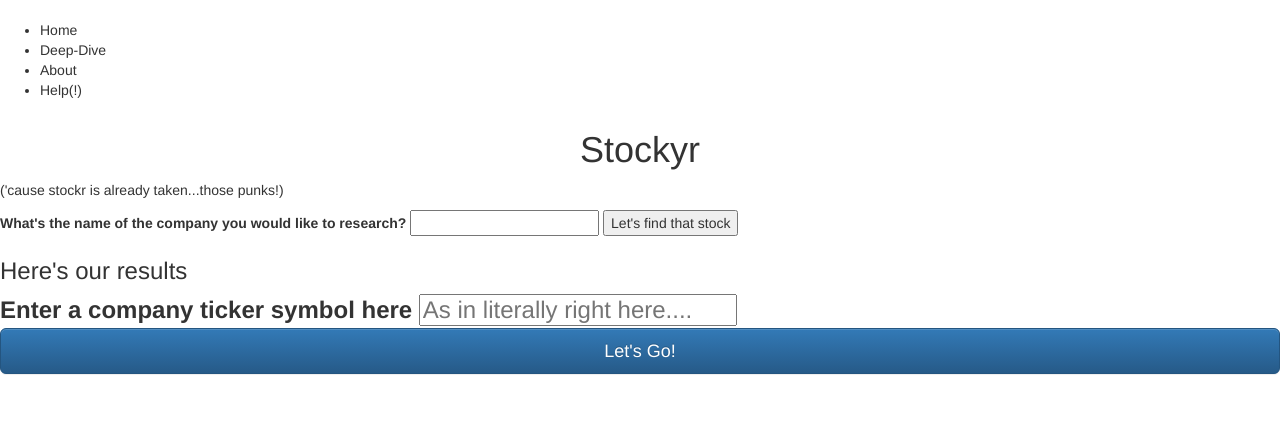
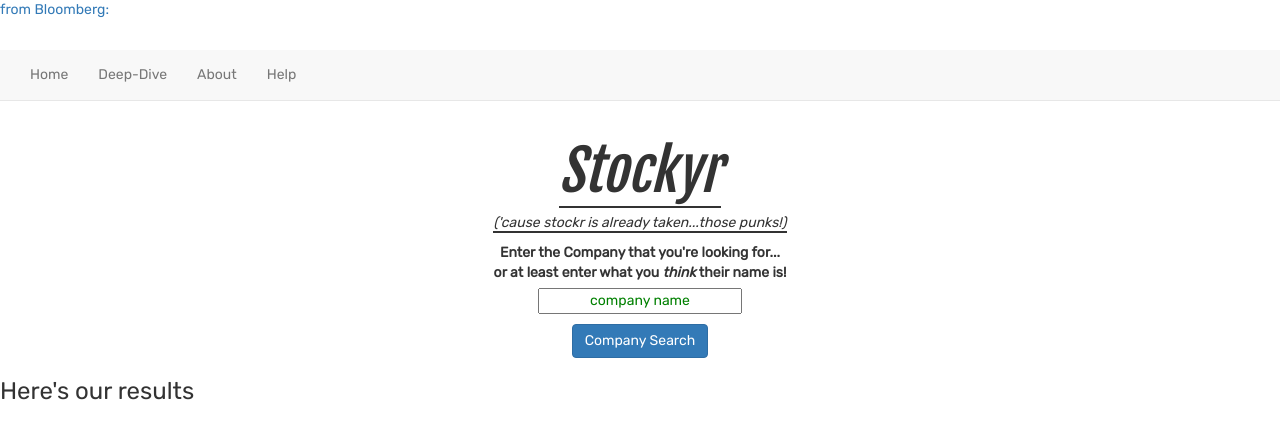
Before and after one commit to torrepaul315/stockyr, a plain HTML site: page index.html in a window 1280 px wide. Drawn offline with nearby package versions, Linux system fonts and the light colour scheme; no server answers.

Commit message:
pre deployment commit

```diff
--- a/functions.js
+++ b/functions.js
@@ -10,6 +10,7 @@ $.ajax({
      $(response["articles"]).each(function(index){
         console.log(index);
         $('marquee').append(response["articles"][index]["description"]+ ' ' + response["articles"][index]["title"]+ '.......')
+        $('marquee').css('color', 'green');
       });
 
       // $('marquee').append(response["articles"][]["description"] + ' ' +
@@ -66,6 +67,10 @@ function findTicker(){
       if (response.length === 0 ) {
         alert('sorry, no results were found')
       }
+
+       else {
+            $('.ticker-list').append("here's what we found:").css('color', 'blue');
+
             $(response).each( function(index){
             //check this with Isaac re this if line below- put in busta rhymes, successful response, empty array!
             // if (response.length === 0 ) {
@@ -80,7 +85,7 @@ function findTicker(){
               console.log(eachResult);
       // thanks tom! make sure you fully understand the logic
     //!!!! another thing to t/s- how to add on hover color change? tried several different ways to no result!
-          $('.ticker-list').append(eachResult).css({color:"darkblue"});
+              $('.ticker-list').append(eachResult).css({color:"green"});
           }
         //   var abbr = $(this).attr("id")
         //   findStock(abbr)
@@ -95,6 +100,14 @@ function findTicker(){
           console.log("aaa")
         });
 
+        $('.result').on('mouseenter', function() {
+          $('.result').css('color', 'orange');
+        })
+
+        $('.result').on('mouseleave', function() {
+          $('.result').css('color', 'green');
+        })
+    }
 
 
     }).fail(function(err){
--- a/index.html
+++ b/index.html
@@ -3,57 +3,108 @@
   <head>
     <meta charset="utf-8">
     <link rel="stylesheet" href="https://maxcdn.bootstrapcdn.com/bootstrap/3.3.7/css/bootstrap.min.css" integrity="sha384-BVYiiSIFeK1dGmJRAkycuHAHRg32OmUcww7on3RYdg4Va+PmSTsz/K68vbdEjh4u" crossorigin="anonymous">
-    <link rel="stylesheet" href="https://maxcdn.bootstrapcdn.com/bootstrap/3.3.7/css/bootstrap-theme.min.css" integrity="sha384-rHyoN1iRsVXV4nD0JutlnGaslCJuC7uwjduW9SVrLvRYooPp2bWYgmgJQIXwl/Sp" crossorigin="anonymous">
+
+    <link href="https://fonts.googleapis.com/css?family=Fjalla+One|Rubik" rel="stylesheet">
+    <link rel="stylesheet" href="stylesheet.css">
+    <link href="https://glyphsearch.com/?query=smiley&copy=htmlentity"</link>
     <title>stockyr -stock info startup</title>
   </head>
 
 <!-- Nav Bar -->
 
   <body>
-    <nav>
-      <marquee class="scrolling-article"></marquee>
-        <ul>
-          <li>Home</li>
-          <li>Deep-Dive</li>
-          <li>About</li>
-          <li>Help(!)</li>
-        </ul>
-    </nav>
+    <!--another stetch idea: insert bloomberg logo along left top corner in front of marquee news-->
+
+    <a>from Bloomberg:</a><marquee class="scrolling-article"></marquee>
+
+
+
+
+
+
+
+      <nav class="navbar navbar-default navbar-static-top">
+        <div class="container-fluid">
+          <div class="navbar-header">
+            <div class="navbar-right navbar-collapse collapse">
+              <ul class="nav navbar-nav navbar-left">
+                <li><a>Home</a></li>
+                <li><a>Deep-Dive</a></li>
+                <li><a>About</a></li>
+                <li><a>Help</a></li>
+              </ul>
+            </div>
+          </div>
+        </div>
+      </nav>
 
 <!-- Header/title -->
 <!-- find a really cool/slick font that is fitting for Stockyr!-->
   <header>
     <div class="row">
       <div class="col-md-3"></div>
-      <div class="col-md-6 text-center">
-      <h1>Stockyr</h1>
-      </div>
+        <div class="col-md-6 text-center">
+          <h1><i class = "title-underline">Stockyr</i></h1>
+        </div>
       <div class="col-md-3"></div>
     </div>
-
-      <p>('cause stockr is already taken...those punks!)</p>
+    <div class="row">
+      <div class="col-md-3"></div>
+        <div class="col-md-6 text-center">
+          <p><i class = "title-underline">('cause stockr is already taken...those punks!)</i></p>
+        </div>
+      <div class="col-md-3"></div>
+  </div>
   </header>
 
   <body>
-    <form class="tickerfinder">
-      <label for="what company">What's the name of the company you would like to research?</label>
-      <input type="text" name="find a ticker">
-      <button class="lookupButton">Let's find that stock</button>
+    <div class="row">
+      <div class="col-md-3"></div>
+        <div class="col-md-6 text-center">
+          <form class="tickerfinder">
+            <label for="what company">Enter the Company that you're looking for...<br>or at least enter what you <i>think</i> their name is!
+            </label>
+        </div>
+      <div class="col-md-3"></div>
+    </div>
+    <div class="row">
+      <div class="col-md-3"></div>
+        <div class="col-md-6 text-center">
+          <input type="text" name="find a ticker" placeholder="company name"><b>
+        </div>
+        <div class="col-md-3"></div>
+    </div>
+    <div class="row">
+      <div class="col-md-3"></div>
+        <div class="col-md-6 text-center company-search">
+          <button class="lookupButton btn btn-primary" button type="button" >Company Search</button>
+        </div>
+      <div class="col-md-3"></div>
+    </div>
     </form>
-<!--it would be cool to get this 'ticker list' to render dynamically!-->
+<!--so1- let's get rid of the here's our
+  2 hav the results list render on the left side
+  a. separate out company name and ticker symbol into separate columns!
+
+  3 have the stock info render to the right
+
+  stretch goal:
+  after the stock info renders to the right, have an additional click feature that appears to have the stock chart feature render to the right, overwriting result list on the left side!
+
+-->
     <h3>Here's our results
     <ul class="list-unstyled ticker-list">
     </ul>
 
 
 
-    <form class="stockInput">
+    <!-- <form class="stockInput">
       <label for="company-name">Enter a company ticker symbol here</label>
       <input type="text" id="exact ticker" name="company-to-research" placeholder="As in literally right here....">
 
 
       <button class="btn btn-primary btn-lg btn-block stock-button">Let's Go! </button>
-    </form>
+    </form> -->
 
     <form>
       <h2>
--- a/stylesheet.css
+++ b/stylesheet.css
@@ -1,4 +1,63 @@
 
+
+body {
+  font-family: 'Rubik', sans-serif;
+
+}
+
+h1 {
+  font-family: 'Fjalla One', sans-serif;
+  font-size: 56px;
+}
+
+/* news ticker */
+.scrolling-article {
+  background-color: white;
+  display: flex;
+  align-items: center;
+  height: 30px;
+
+}
+
+input::-webkit-input-placeholder {
+    color: green;
+    text-align: center;
+}
+
+.title-underline {
+  border-bottom: 2px solid;
+}
+.company-search {
+  margin-top: 10px;
+}
+
+}
+
+/*Navbar*/
+/*.container {
+    background-color: #ddefff;
+    padding-right: 0px;
+    padding-left: 0px;
+    margin-right: 0px;
+    margin-left: 0px;
+    width: auto;
+    display: flex;
+    justify-content: flex-end;
+
+}*/
+
+
+
+
+
+.result : hover {
+  color: 'orange';
+}
+/*
+3- you could do a button for each result, but that might not be as esthetically pleasing
+*/
+
+/*  find a good font style for the website
 
 /*  ideas:
 1- add in hover feature for result list changing the color that the mouse is over to red or dark orange */
@@ -10,12 +69,3 @@
   color : blue;
 }
 */
-
-.result : hover {
-  color: orange,
-}
-/*
-3- you could do a button for each result, but that might not be as esthetically pleasing
-*/
-
-/*  find a good font style for the website
```
Lines whose indentation alone changed are shown as unchanged.
